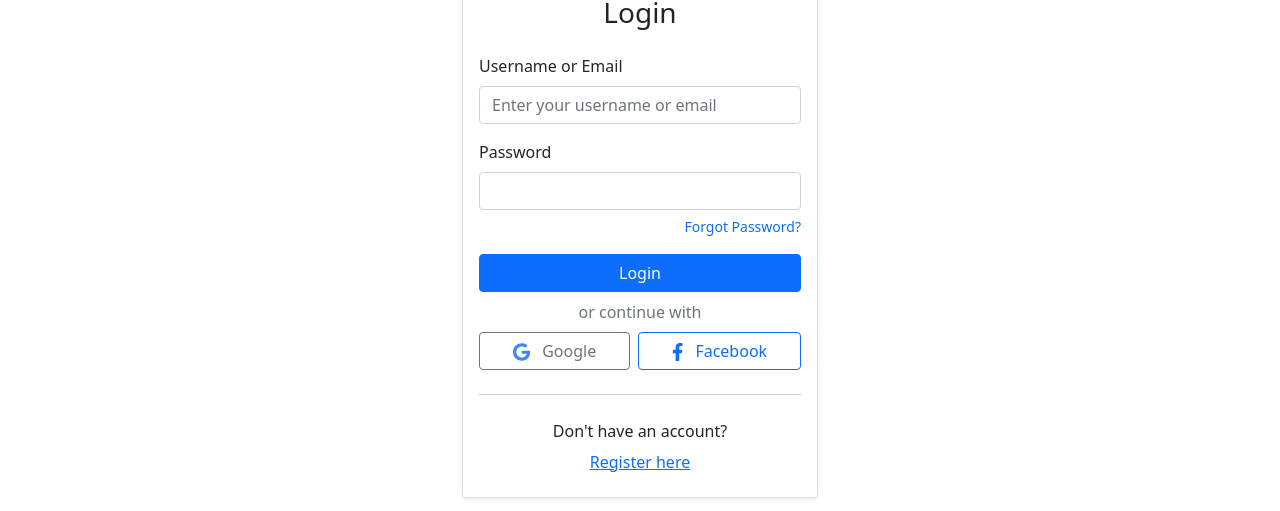
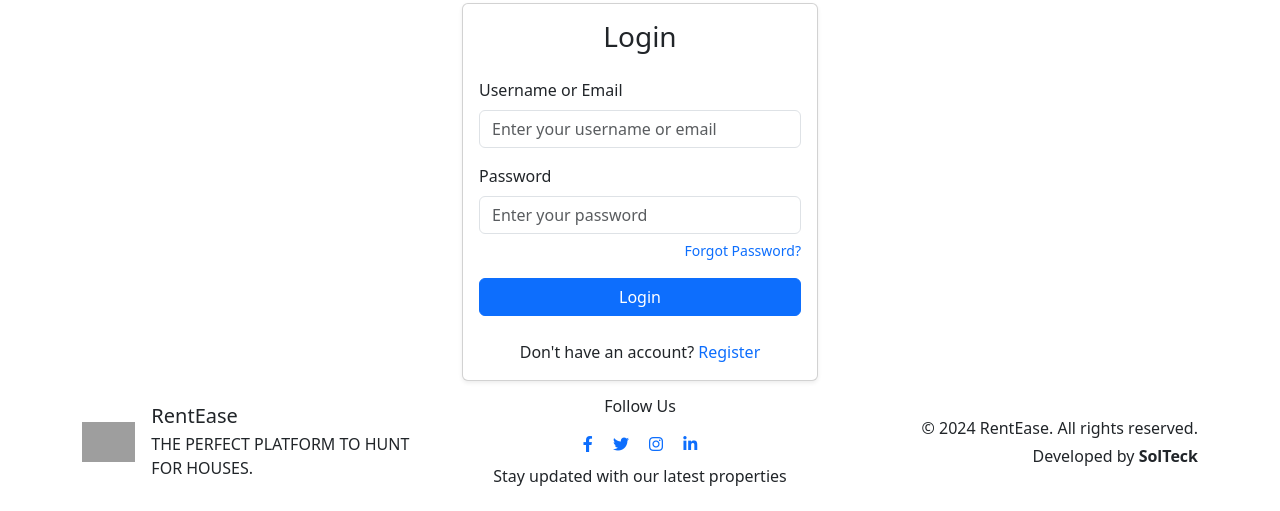
Before and after one commit to balaara-teck/rentease-website, a Django app: page /login/ in a window 1280 px wide. Shown: the part 347-858 px from the top of the page. After the commit the page ends 833 px from the top, so only its background shows below. Run offline with Django 5.2, Linux system fonts and the light colour scheme; grey boxes are pictures that could not be loaded.

```diff
--- a/RentEase/urls.py
+++ b/RentEase/urls.py
@@ -20,4 +20,6 @@ urlpatterns = [
     path('profile/edit/', views.profile_edit, name='profile_edit'),
     path('profile/change-password/', views.change_password, name='change_password'),
     path('register/', views.register, name='register'),
+    path('login/', views.login_view, name='login'),
+    path('logout/', views.custom_logout, name='custom_logout'),
 ]
--- a/RentEase/views.py
+++ b/RentEase/views.py
@@ -3,7 +3,7 @@ from django.contrib.auth.decorators import login_required
 from django.contrib import messages
 from django.core.mail import send_mail
 from django.conf import settings
-from django.contrib.auth import logout, update_session_auth_hash
+from django.contrib.auth import logout, update_session_auth_hash, login, authenticate
 from django.contrib.auth.forms import PasswordChangeForm
 from .forms import RegisterForm, BookingForm, PropertyEditForm, ProfileForm
 from .models import Property, PropertyImage, Booking, Profile
@@ -329,8 +329,29 @@ def register(request):
         form = RegisterForm()
     return render(request, 'registration/register.html', {'form': form})
 
+def login_view(request):
+    if request.user.is_authenticated:
+        return redirect('rentease:property_list')
+
+    if request.method == 'POST':
+        username = request.POST.get('username')
+        password = request.POST.get('password')
+        user = authenticate(request, username=username, password=password)
+
+        if user is not None:
+            login(request, user)
+            next_url = request.GET.get('next')
+            if next_url:
+                return redirect(next_url)
+            return redirect('rentease:property_list')
+        else:
+            messages.error(request, 'Invalid username or password.')
+
+    return render(request, 'registration/login.html')
+
 def custom_logout(request):
     logout(request)
+    messages.success(request, 'You have been successfully logged out.')
     return redirect('rentease:property_list')
 
 def logout_view(request):
--- a/templates/RentEase/base.html
+++ b/templates/RentEase/base.html
@@ -3,33 +3,11 @@
 <head>
     <meta charset="UTF-8">
     <meta name="viewport" content="width=device-width, initial-scale=1.0">
-    <title>{% block title %}RentEase{% endblock %}</title>
-    <!-- Bootstrap CSS -->
-    <link href="https://cdn.jsdelivr.net/npm/bootstrap@5.1.3/dist/css/bootstrap.min.css" rel="stylesheet">
-    <!-- Font Awesome -->
-    <link href="https://cdnjs.cloudflare.com/ajax/libs/font-awesome/6.0.0/css/all.min.css" rel="stylesheet">
-    <!-- Custom CSS -->
+    <title>RentEase - {% block title %}{% endblock %}</title>
+    <link href="https://cdn.jsdelivr.net/npm/bootstrap@5.3.2/dist/css/bootstrap.min.css" rel="stylesheet">
+    <link rel="stylesheet" href="https://cdnjs.cloudflare.com/ajax/libs/font-awesome/6.0.0/css/all.min.css">
     {% load static %}
-    <link href="{% static 'RentEase/css/custom.css' %}" rel="stylesheet">
-    {% block extra_css %}{% endblock %}
-    <style>
-        /* Custom styles */
-        .page-heading {
-            font-size: 1.75rem;
-            font-weight: 600;
-            color: #2c3e50;
-            margin-bottom: 1.5rem;
-            padding-bottom: 0.5rem;
-            border-bottom: 2px solid #e9ecef;
-        }
-
-        .section-heading {
-            font-size: 1.5rem;
-            font-weight: 600;
-            color: #2c3e50;
-            margin-bottom: 1.25rem;
-        }
-    </style>
+    <link rel="stylesheet" href="{% static 'RentEase/css/styles.css' %}">
 </head>
 <body class="d-flex flex-column h-100">
     <!-- Navbar -->
@@ -71,7 +49,7 @@
                         <a class="nav-link dropdown-toggle d-flex align-items-center" href="#" role="button"
                            data-bs-toggle="dropdown" aria-expanded="false">
                             <img src="{{ user.profile.get_avatar_url }}" alt="{{ user.get_full_name }}"
-                                 class="rounded-circle me-2" style="width: 32px; height: 32px; object-fit: cover;">
+                                 class="rounded-circle me-2 profile-avatar">
                             <span>{{ user.get_full_name|default:user.username }}</span>
                         </a>
                         <ul class="dropdown-menu dropdown-menu-end shadow-sm">
@@ -80,18 +58,24 @@
                                     <i class="fas fa-user me-2"></i>Profile
                                 </a>
                             </li>
-                            <li class="nav-item">
-                                <a class="nav-link" href="{% url 'rentease:my_properties' %}">My Properties</a>
+                            <li>
+                                <a class="dropdown-item" href="{% url 'rentease:my_properties' %}">
+                                    <i class="fas fa-home me-2"></i>My Properties
+                                </a>
                             </li>
-                            <li class="nav-item">
-                                <a class="nav-link" href="{% url 'rentease:manage_bookings' %}">Manage Bookings</a>
+                            <li>
+                                <a class="dropdown-item" href="{% url 'rentease:manage_bookings' %}">
+                                    <i class="fas fa-calendar-check me-2"></i>Manage Bookings
+                                </a>
                             </li>
-                            <li class="nav-item">
-                                <a class="nav-link" href="{% url 'rentease:my_bookings' %}">My Bookings</a>
+                            <li>
+                                <a class="dropdown-item" href="{% url 'rentease:my_bookings' %}">
+                                    <i class="fas fa-calendar me-2"></i>My Bookings
+                                </a>
                             </li>
                             <li><hr class="dropdown-divider"></li>
                             <li>
-                                <a class="dropdown-item text-danger" href="{% url 'logout' %}">
+                                <a class="dropdown-item text-danger" href="{% url 'rentease:custom_logout' %}">
                                     <i class="fas fa-sign-out-alt me-2"></i>Logout
                                 </a>
                             </li>
@@ -99,12 +83,12 @@
                     </li>
                     {% else %}
                     <li class="nav-item">
-                        <a class="nav-link" href="{% url 'register' %}">
+                        <a class="nav-link" href="{% url 'rentease:register' %}">
                             <i class="fas fa-user-plus me-2"></i>Register
                         </a>
                     </li>
                     <li class="nav-item">
-                        <a class="btn btn-primary btn-sm" href="{% url 'login' %}">
+                        <a class="btn btn-primary btn-sm" href="{% url 'rentease:login' %}">
                             <i class="fas fa-sign-in-alt me-2"></i>Login
                         </a>
                     </li>
@@ -116,7 +100,7 @@
 
     <!-- Main Content -->
     <main class="flex-shrink-0">
-        <div class="container">
+        <div class="container mt-4">
             {% if messages %}
                 {% for message in messages %}
                     <div class="alert alert-{{ message.tags }} alert-dismissible fade show" role="alert">
@@ -125,9 +109,7 @@
                     </div>
                 {% endfor %}
             {% endif %}
-
-            {% block content %}
-            {% endblock %}
+            {% block content %}{% endblock %}
         </div>
     </main>
 
@@ -137,7 +119,7 @@
             <div class="row align-items-center">
                 <div class="col-md-4">
                     <div class="d-flex align-items-center">
-                        <img src="{% static 'RentEase/images/RentEase.webp' %}" alt="RentEase Logo" class="footer-logo me-3">
+                        <img src="{% static 'RentEase/images/RentEase.webp' %}" alt="RentEase Logo" class="footer-logo me-3" style="height: 40px; width: auto;">
                         <div>
                             <h5 class="mb-1">RentEase</h5>
                             <p class="mb-0">THE PERFECT PLATFORM TO HUNT FOR HOUSES.</p>
@@ -145,7 +127,7 @@
                     </div>
                 </div>
                 <div class="col-md-4 text-center py-3 py-md-0">
-                    <h6 class="text-white mb-3">Follow Us</h6>
+                    <h6 class="mb-3">Follow Us</h6>
                     <div class="social-icons">
                         <a href="#" class="me-3" title="Follow us on Facebook"><i class="fab fa-facebook-f"></i></a>
                         <a href="#" class="me-3" title="Follow us on Twitter"><i class="fab fa-twitter"></i></a>
@@ -162,10 +144,31 @@
         </div>
     </footer>
 
-    <!-- Bootstrap Bundle with Popper -->
-    <script src="https://cdn.jsdelivr.net/npm/bootstrap@5.1.3/dist/js/bootstrap.bundle.min.js"></script>
-    <!-- Custom JavaScript -->
-    <script src="{% static 'RentEase/js/script.js' %}"></script>
+    <script src="https://cdn.jsdelivr.net/npm/bootstrap@5.3.2/dist/js/bootstrap.bundle.min.js"></script>
+    <script>
+        document.addEventListener('DOMContentLoaded', function() {
+            const themeToggle = document.getElementById('theme-toggle');
+            const icon = themeToggle.querySelector('i');
+
+            // Check for saved theme preference or default to light
+            const currentTheme = localStorage.getItem('theme') || 'light';
+            document.documentElement.setAttribute('data-bs-theme', currentTheme);
+            updateIcon(currentTheme);
+
+            themeToggle.addEventListener('click', function() {
+                const currentTheme = document.documentElement.getAttribute('data-bs-theme');
+                const newTheme = currentTheme === 'dark' ? 'light' : 'dark';
+
+                document.documentElement.setAttribute('data-bs-theme', newTheme);
+                localStorage.setItem('theme', newTheme);
+                updateIcon(newTheme);
+            });
+
+            function updateIcon(theme) {
+                icon.className = theme === 'dark' ? 'fas fa-sun' : 'fas fa-moon';
+            }
+        });
+    </script>
     {% block extra_js %}{% endblock %}
 </body>
 </html>
--- a/templates/registration/login.html
+++ b/templates/registration/login.html
@@ -9,13 +9,16 @@
             <div class="card-body">
                 <h1 class="h3 mb-4 text-center">Login</h1>
 
-                {% if form.errors %}
-                <div class="alert alert-danger">
-                    <i class="fas fa-exclamation-circle"></i> Your login credentials didn't match. Please try again with your username/email and password.
-                </div>
+                {% if messages %}
+                    {% for message in messages %}
+                        <div class="alert alert-{{ message.tags }} alert-dismissible fade show" role="alert">
+                            {{ message }}
+                            <button type="button" class="btn-close" data-bs-dismiss="alert" aria-label="Close"></button>
+                        </div>
+                    {% endfor %}
                 {% endif %}
 
-                <form method="post">
+                <form method="post" action="{% url 'rentease:login' %}">
                     {% csrf_token %}
                     <div class="mb-3">
                         <label for="id_username" class="form-label">Username or Email</label>
@@ -23,39 +26,18 @@
                     </div>
                     <div class="mb-3">
                         <label for="id_password" class="form-label">Password</label>
-                        <input type="password" name="password" id="id_password" class="form-control" required>
+                        <input type="password" name="password" id="id_password" class="form-control" required placeholder="Enter your password">
                         <div class="text-end mt-1">
                             <a href="{% url 'password_reset' %}" class="text-decoration-none small">Forgot Password?</a>
                         </div>
                     </div>
                     <div class="d-grid gap-2">
                         <button type="submit" class="btn btn-primary">Login</button>
-                        <div class="text-center">
-                            <span class="text-muted">or continue with</span>
-                        </div>
-                        <div class="d-flex gap-2">
-                            <button type="button" class="btn btn-outline-secondary flex-grow-1">
-                                <svg class="me-2" style="height: 18px;" xmlns="http://www.w3.org/2000/svg" viewBox="0 0 488 512">
-                                    <path fill="#4285f4" d="M488 261.8C488 403.3 391.1 504 248 504 110.8 504 0 393.2 0 256S110.8 8 248 8c66.8 0 123 24.5 166.3 64.9l-67.5 64.9C258.5 52.6 94.3 116.6 94.3 256c0 86.5 69.1 156.6 153.7 156.6 98.2 0 135-70.4 140.8-106.9H248v-85.3h236.1c2.3 12.7 3.9 24.9 3.9 41.4z"/>
-                                </svg>
-                                Google
-                            </button>
-                            <button type="button" class="btn btn-outline-primary flex-grow-1">
-                                <svg class="me-2" style="height: 18px;" xmlns="http://www.w3.org/2000/svg" viewBox="0 0 320 512">
-                                    <path fill="currentColor" d="M279.14 288l14.22-92.66h-88.91v-60.13c0-25.35 12.42-50.06 52.24-50.06h40.42V6.26S260.43 0 225.36 0c-73.22 0-121.08 44.38-121.08 124.72v70.62H22.89V288h81.39v224h100.17V288z"/>
-                                </svg>
-                                Facebook
-                            </button>
-                        </div>
                     </div>
-                    <input type="hidden" name="next" value="{{ next }}">
                 </form>
 
-                <hr class="my-4">
-
-                <div class="text-center">
-                    <p class="mb-0">Don't have an account?</p>
-                    <a href="{% url 'register' %}" class="btn btn-link">Register here</a>
+                <div class="text-center mt-4">
+                    <p class="mb-0">Don't have an account? <a href="{% url 'rentease:register' %}" class="text-decoration-none">Register</a></p>
                 </div>
             </div>
         </div>
```
Lines whose indentation alone changed are shown as unchanged.
